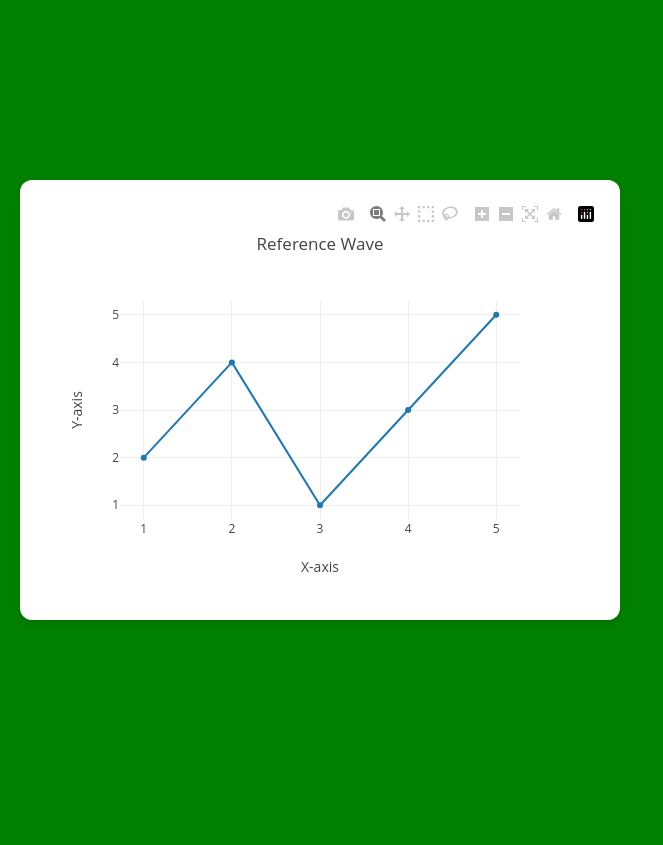
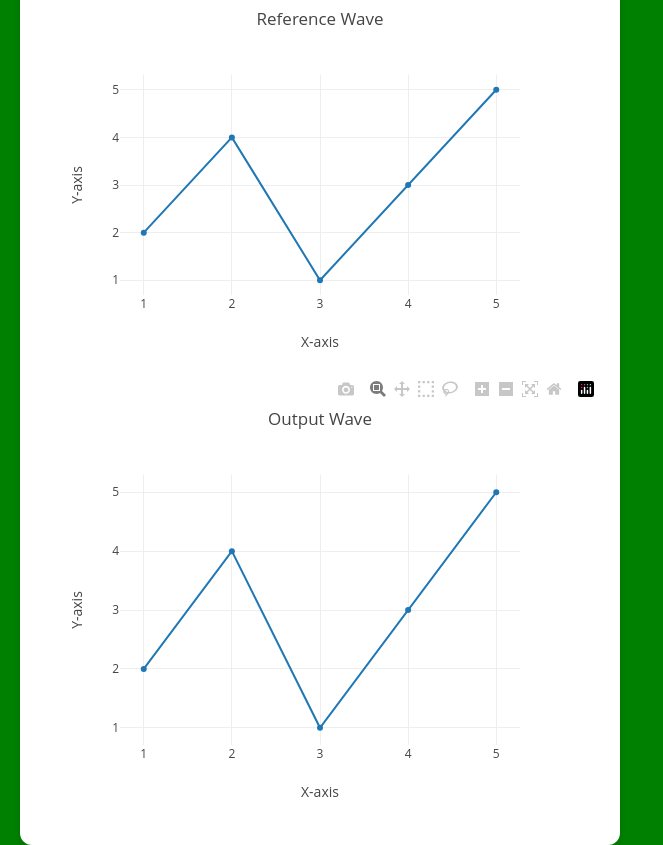
Before and after one commit to olviebs/InSync-Power, a Flask app: page / in a window 1280 px wide. Shown: the whole page, without its empty margins (0-663 px from the left). Before the commit the page ends 620 px from the top, so only its background shows below. Run offline with Flask 3, Linux system fonts and the light colour scheme; some libraries are stand-ins or nearby versions.

Commit message:
html file changes

```diff
--- a/Pi-dashboard/templates/index.html
+++ b/Pi-dashboard/templates/index.html
@@ -19,6 +19,7 @@
         <div class="graph-box">
           <div class="history-charts">
             <div id="myGraph"></div> <!-- Graph Container -->
+            <div id="myGraph2"></div> <!-- Output wave graph -->
           </div>
         </div>
 
```
